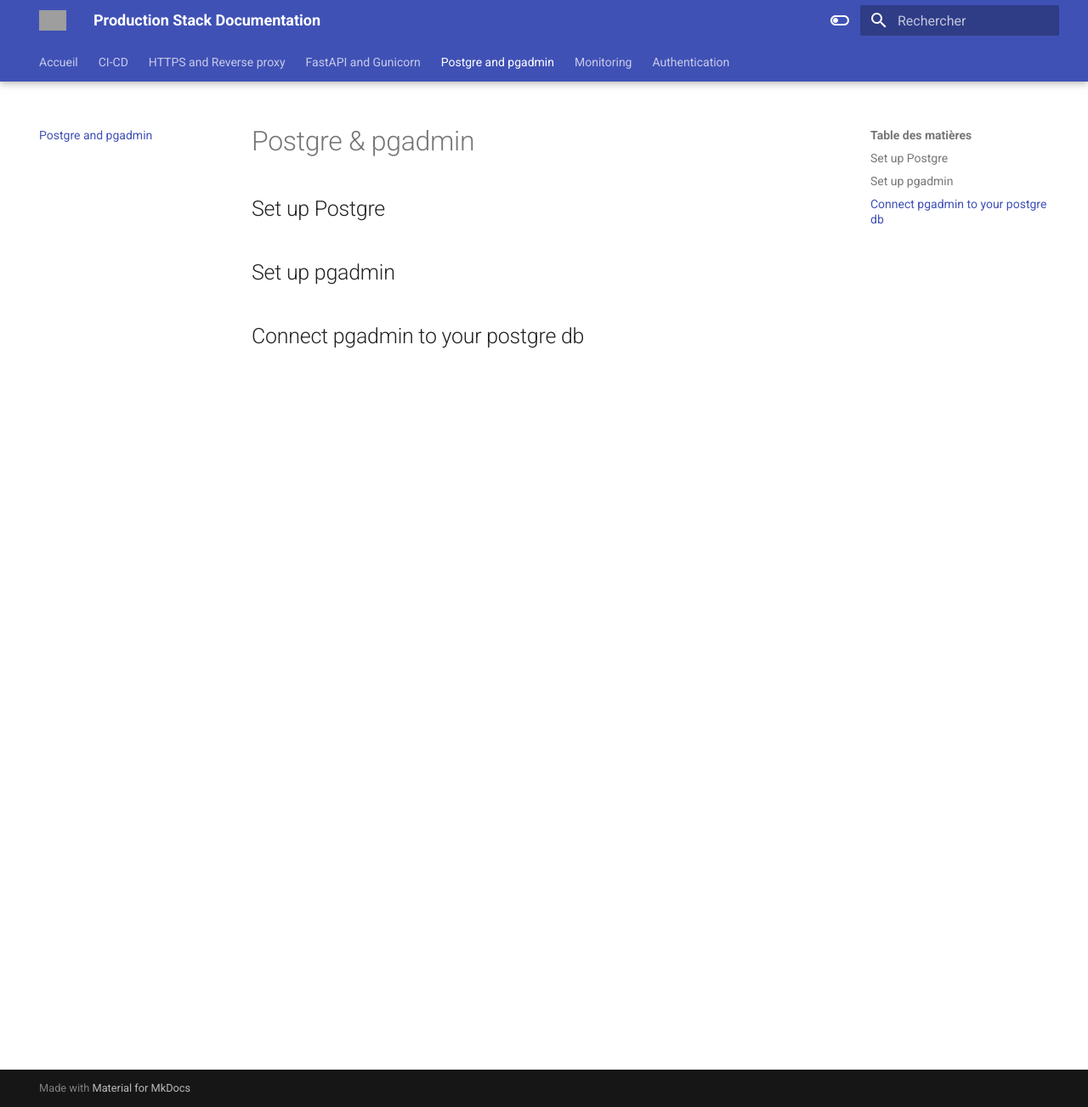
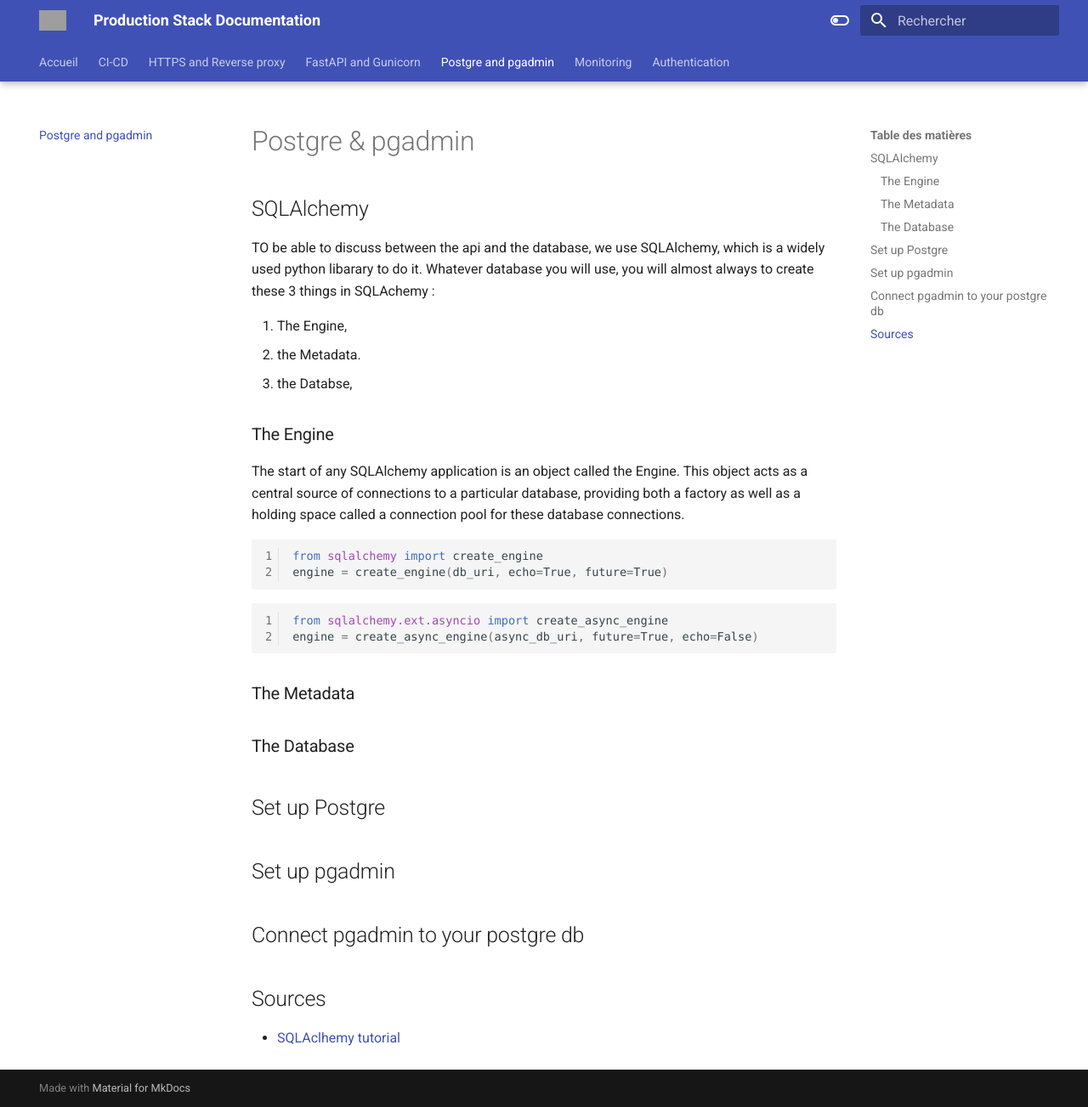
Before and after one commit to Klimorg/helloworld-stack-prod, an MkDocs documentation site: the page built from docs/db.md, in a window 1280 px wide and 1303 px high. Shown: the whole window at 85% size. Built offline with MkDocs 1.6.1 and Material for MkDocs 9.7.7, drawn with Linux system fonts in a browser that asks for light colours; some web fonts are replaced; grey boxes are pictures that could not be loaded.

Commit message:
feat: documentation redaction

````diff
--- a/docs/db.md
+++ b/docs/db.md
@@ -1,6 +1,39 @@
 # Postgre & pgadmin
+
+## SQLAlchemy
+
+TO be able to discuss between the api and the database, we use SQLAlchemy, which is a widely used python libarary to do it. Whatever database you will use, you will almost always to create these 3 things in SQLAchemy :
+
+1. The Engine,
+2. the Metadata.
+3. the Databse,
+
+### The Engine
+
+The start of any SQLAlchemy application is an object called the Engine. This object acts as a central source of connections to a particular database, providing both a factory as well as a holding space called a connection pool for these database connections.
+
+```python
+from sqlalchemy import create_engine
+engine = create_engine(db_uri, echo=True, future=True)
+```
+
+```python
+from sqlalchemy.ext.asyncio import create_async_engine
+engine = create_async_engine(async_db_uri, future=True, echo=False)
+```
+
+### The Metadata
+
+### The Database
+
+
 ## Set up Postgre
 
 ## Set up pgadmin
 
 ## Connect pgadmin to your postgre db
+
+
+## Sources
+
+* [SQLAclhemy tutorial](https://docs.sqlalchemy.org/en/14/tutorial/index.html)
--- a/vector.toml
+++ b/vector.toml
@@ -1,5 +1,5 @@
 [sources.in]
-  type = "docker" # required
+  type = "docker_logs" # required
 
 [sinks.out]
   # General
````
Also changed, not shown: docs/deploy.md (+1 -1 lines), 4 other files.
